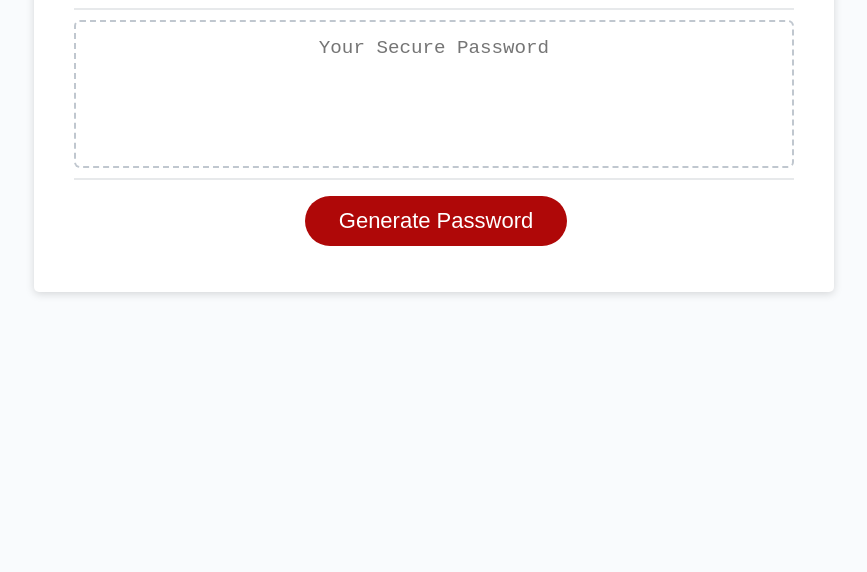
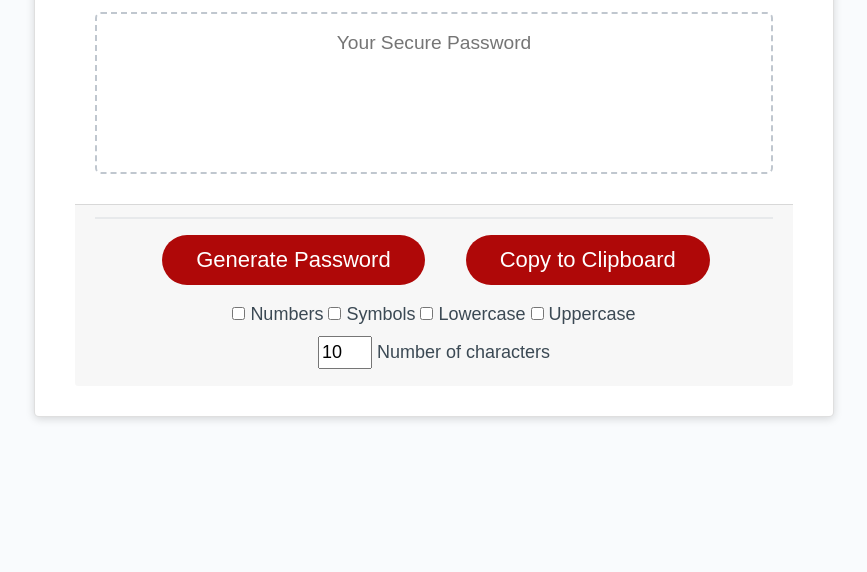
Before and after one commit to robertrcandler/Password-Generator, a plain HTML site: page Develop/index.html in a window 1280 px wide. Shown: the part 228-800 px from the top of the page, without its empty margins (206-1073 px from the left). Drawn offline with nearby package versions, Linux system fonts and the light colour scheme.

Commit message:
Updated HTML page to add prompts

```diff
--- a/Develop/index.html
+++ b/Develop/index.html
@@ -5,6 +5,9 @@
     <meta name="viewport" content="width=device-width, initial-scale=1.0" />
     <meta http-equiv="X-UA-Compatible" content="ie=edge" />
     <title>Password Generator</title>
+    <!--added bootstrap-->
+    <link rel="stylesheet" href="https://stackpath.bootstrapcdn.com/bootstrap/4.4.1/css/bootstrap.min.css" integrity="sha384-Vkoo8x4CGsO3+Hhxv8T/Q5PaXtkKtu6ug5TOeNV6gBiFeWPGFN9MuhOf23Q9Ifjh" crossorigin="anonymous">
+
     <link rel="stylesheet" href="style.css" />
   </head>
   <body>
@@ -26,6 +29,38 @@
         </div>
         <div class="card-footer">
           <button id="generate" class="btn">Generate Password</button>
+          <!--added copy to clipboard button-->
+          <button id="copylink" class="btn">Copy to Clipboard</button>
+          <!--check for numbers-->
+          <br>
+          <input type="checkbox" id="numBox">
+          <label for="numBox">
+            Numbers
+          </label>
+          <!--Check for Symbols-->
+          <input type="checkbox" id="Symbols">
+          <label for="Symbols">
+            Symbols
+          </label>
+          <!--check for lowercase letters-->
+          <input type="checkbox" id="lowercase">
+          <label for="lowercase">
+            Lowercase
+          </label>
+          <!--Check for Uppercase letters-->
+          <input type="checkbox" id="uppercase">
+          <label for="uppercase">
+            Uppercase
+          </label>
+          <!--Customize # of characters-->
+          <br>
+          <input type="number" min="0" value="10"
+            step="1" id="characters" style="width:3em"
+            oninput="document.getElementById('by-length')
+            .checked=true;">
+          <label for="characters">
+            Number of characters
+          </label>
         </div>
       </div>
     </div>
```
